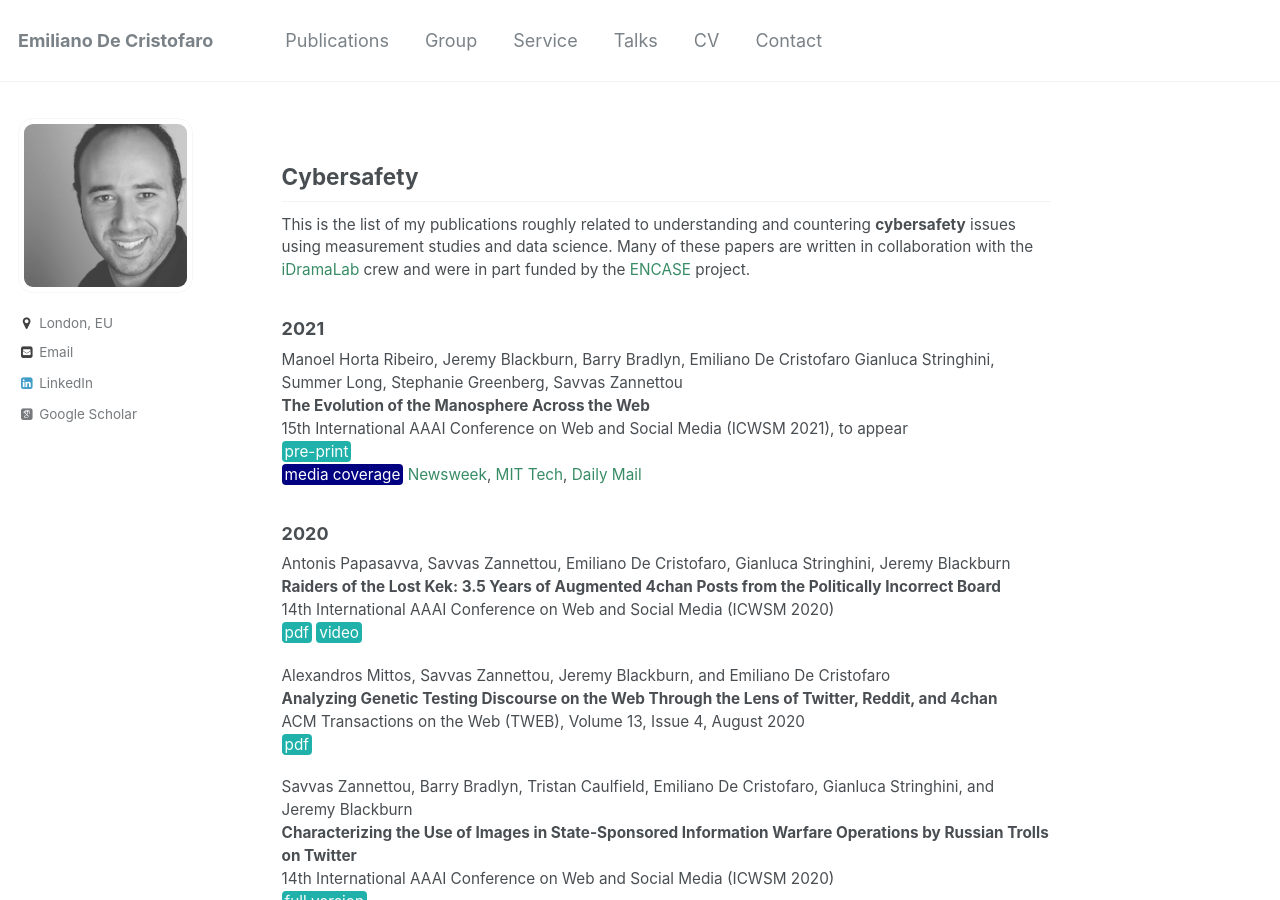
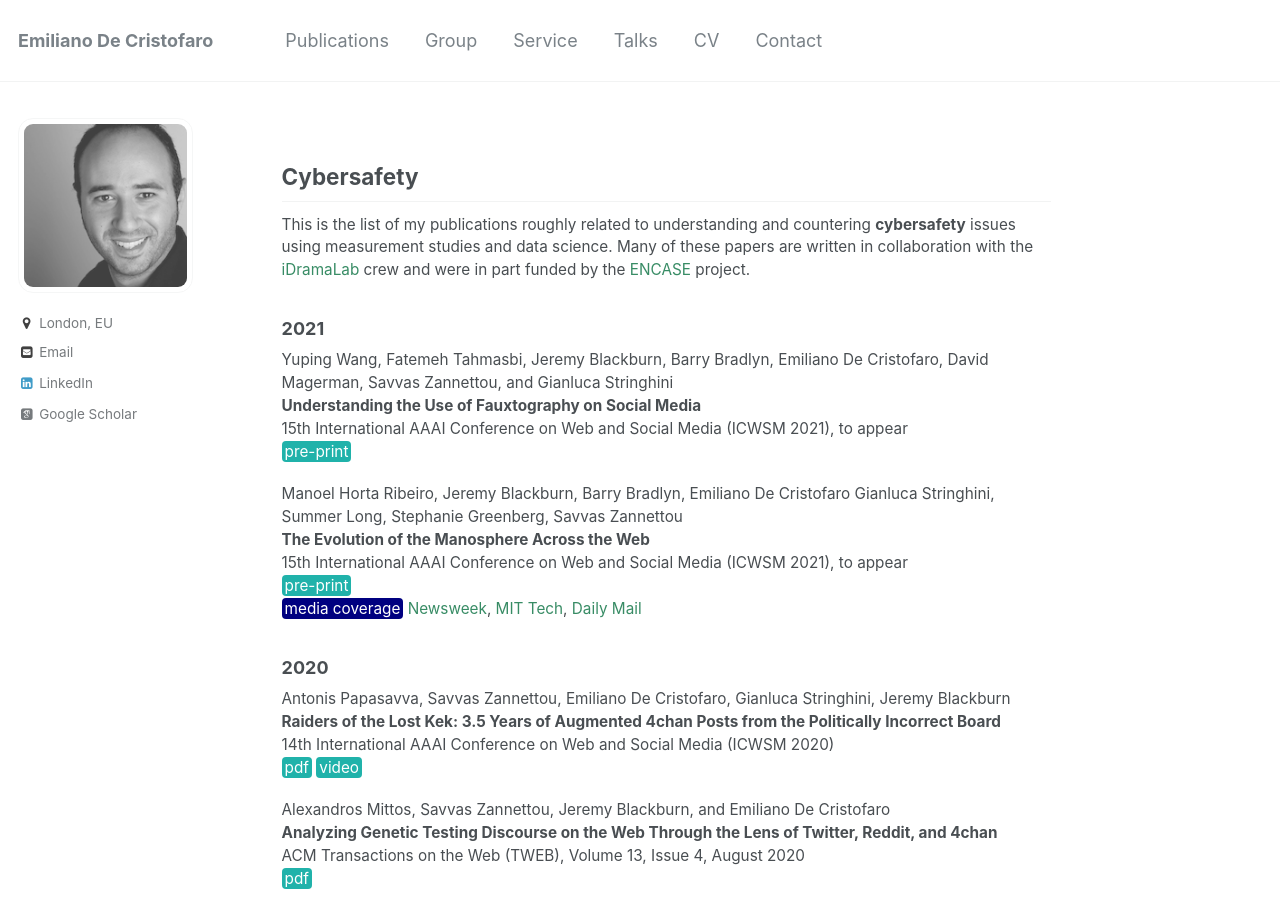
Before and after one commit to emidec/emidec.github.io, a Jekyll site: the page built from _pages/cybersafety.md, in a window 1280 px wide and 900 px high. Built offline with Jekyll 4.4.1, drawn with Linux system fonts in a browser that asks for light colours; some web fonts are replaced.

Commit message:
Update cybersafety.md

```diff
--- a/_pages/cybersafety.md
+++ b/_pages/cybersafety.md
@@ -10,6 +10,11 @@ author_profile: true
 This is the list of my publications roughly related to understanding and countering **cybersafety** issues using measurement studies and data science. Many of these papers are written in collaboration with the [iDramaLab](https://idrama.science){:target="_blank"} crew and were in part funded by the [ENCASE](https://encase.socialcomputing.eu/){:target="_blank"} project.
 
 ### 2021
+
+Yuping Wang, Fatemeh Tahmasbi, Jeremy Blackburn, Barry Bradlyn, Emiliano De Cristofaro, David Magerman, Savvas Zannettou, and Gianluca Stringhini
+**Understanding the Use of Fauxtography on Social Media**
+15th International AAAI Conference on Web and Social Media (ICWSM 2021), to appear
+[pre-print](https://arxiv.org/pdf/2009.11792.pdf){: .btn--danger}{:target="_blank"}
 
 Manoel Horta Ribeiro, Jeremy Blackburn, Barry Bradlyn, Emiliano De Cristofaro Gianluca Stringhini, Summer Long, Stephanie Greenberg, Savvas Zannettou
 **The Evolution of the Manosphere Across the Web**
```
